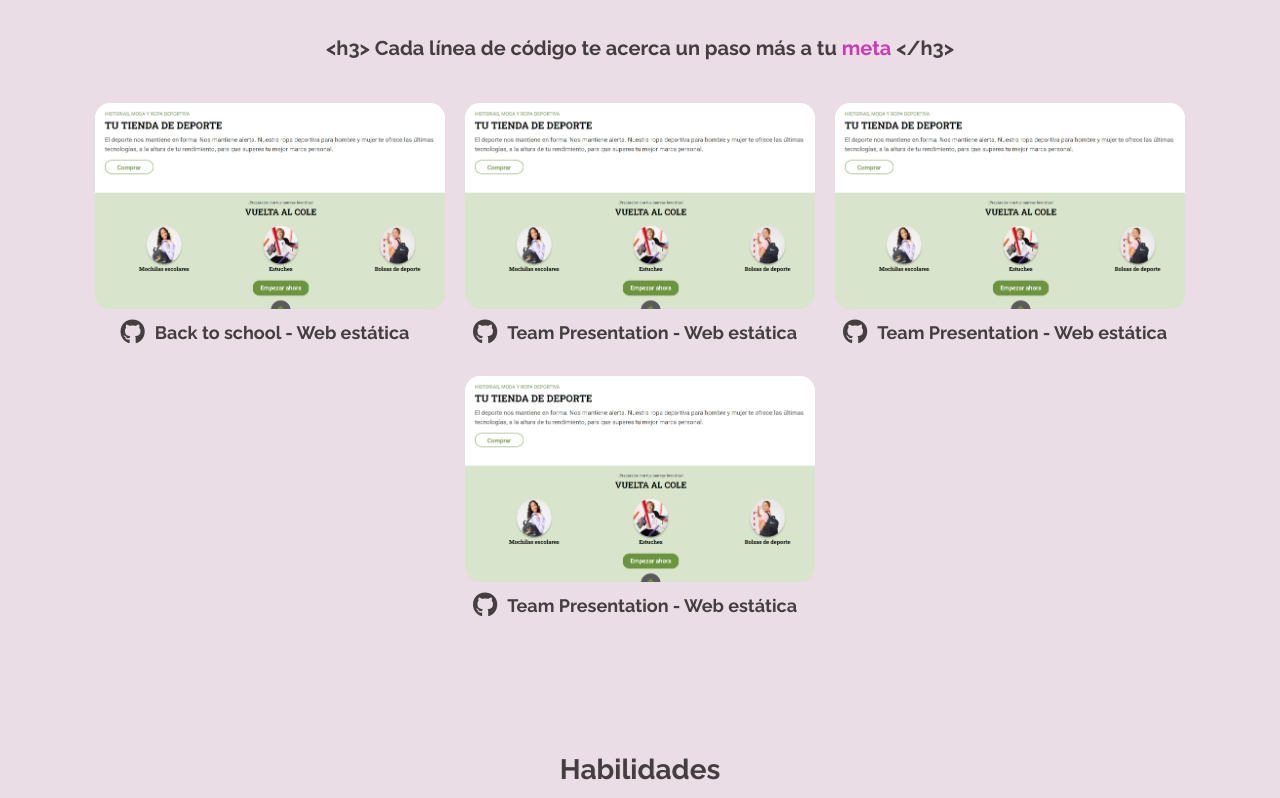
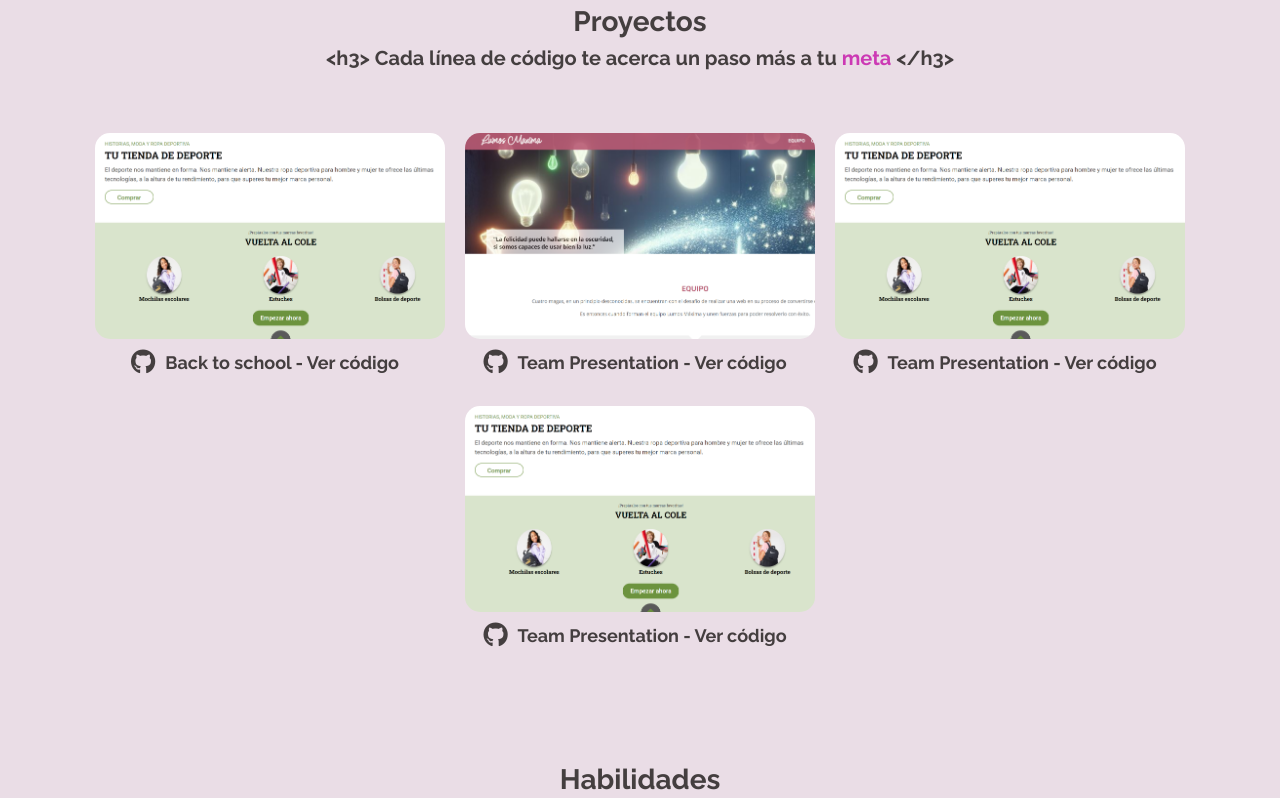
Before and after one commit to mteresacastro/My-Portfolio, a React (Vite) app: page / in a window 1280 px wide. Shown: the part 782-1580 px from the top of the page. Built offline with nearby package versions, Linux system fonts and the light colour scheme.

Commit message:
second project

```diff
--- a/src/components/MainProjects.jsx
+++ b/src/components/MainProjects.jsx
@@ -1,7 +1,8 @@
 import '../styles/mainProject.scss';
 import school from '../../src/images/backtoschool.png'
+import team from '../../src/images/teamPresentation.png'
 
-import milogo from '../../src/assets/miLogoMorado.png'
+
 
 function MainProjects() {
 
@@ -26,19 +27,19 @@ function MainProjects() {
                             </div>
                         </div>
                     </article>
-                    <a href="https://github.com/mteresacastro/Static-Website-Team-Presentation-HTML-CSS" target='_blank' rel='noreferrer'>
+                    <a className="a" href="https://github.com/mteresacastro/Static-Website-BackToSchool-HTML-CSS" target='_blank' rel='noreferrer'>
                         <div className="mainProjects__art--titleGit">
                             <i className="mainProjects__art--titleGit-git fa-brands fa-github"></i>
-                            <h4 className="mainProjects__art--titleGit-title">Back to school - Web estática</h4>
+                            <h4 className="mainProjects__art--titleGit-title">Back to school - Ver código</h4>
                         </div>
                     </a>
                 </a>
                 <a href="https://mteresacastro.github.io/Static-Website-Team-Presentation-HTML-CSS/" target='_blank' rel='noreferrer'>
                     <article className="mainProjects__art">
                         <div className="mainProjects__art--container">
-                            <img className="mainProjects__art--container-img" src={school} alt="" />
+                            <img className="mainProjects__art--container-img" src={team} alt="" />
                             <div className="mainProjects__art--container-div">
-                                <h4 className="art__div--h4">Ver Demo</h4>
+                                <h4 className="art__div--h4">Visitar Demo</h4>
                                 <p className="art__div--p">Web estática desarrollada en equipo según metodología Agile. Diseño responsive.</p>
                                 <ul className="art__div--ul">
                                     <li><img className="art__div--ul-img" src="../src/images/html-48.png" alt="logo html" /></li>
@@ -50,10 +51,10 @@ function MainProjects() {
                         </div>
 
                     </article>
-                    <a href="https://github.com/mteresacastro/Static-Website-Team-Presentation-HTML-CSS" target='_blank' rel='noreferrer'>
+                    <a className="a" href="https://github.com/mteresacastro/Static-Website-Team-Presentation-HTML-CSS" target='_blank' rel='noreferrer'>
                         <div className="mainProjects__art--titleGit">
                             <i className="mainProjects__art--titleGit-git fa-brands fa-github"></i>
-                            <h4 className="mainProjects__art--titleGit-title">Team Presentation - Web estática</h4>
+                            <h4 className="mainProjects__art--titleGit-title">Team Presentation - Ver código</h4>
                         </div>
                     </a>
                 </a>
@@ -62,7 +63,7 @@ function MainProjects() {
                         <div className="mainProjects__art--container">
                             <img className="mainProjects__art--container-img" src={school} alt="" />
                             <div className="mainProjects__art--container-div">
-                                <h4 className="art__div--h4">Ver Demo</h4>
+                                <h4 className="art__div--h4">Visitar Demo</h4>
                                 <p className="art__div--p">Web estática desarrollada según un diseño de Zeplin preestablecido. Diseño responsive.</p>
                                 <ul className="art__div--ul">
                                     <li><img className="art__div--ul-img" src="../src/images/html-48.png" alt="logo html" /></li>
@@ -72,10 +73,10 @@ function MainProjects() {
                             </div>
                         </div>
                     </article>
-                    <a href="https://github.com/mteresacastro/Static-Website-Team-Presentation-HTML-CSS" target='_blank' rel='noreferrer'>
+                    <a className="a" href="https://github.com/mteresacastro/Static-Website-Team-Presentation-HTML-CSS" target='_blank' rel='noreferrer'>
                         <div className="mainProjects__art--titleGit">
                             <i className="mainProjects__art--titleGit-git fa-brands fa-github"></i>
-                            <h4 className="mainProjects__art--titleGit-title">Team Presentation - Web estática</h4>
+                            <h4 className="mainProjects__art--titleGit-title">Team Presentation - Ver código</h4>
                         </div>
                     </a>
                 </a>
@@ -84,7 +85,7 @@ function MainProjects() {
                         <div className="mainProjects__art--container">
                             <img className="mainProjects__art--container-img" src={school} alt="" />
                             <div className="mainProjects__art--container-div">
-                                <h4 className="art__div--h4">Ver Demo</h4>
+                                <h4 className="art__div--h4">Visitar Demo</h4>
                                 <p className="art__div--p">Web estática desarrollada según un diseño de Zeplin preestablecido. Diseño responsive.</p>
                                 <ul className="art__div--ul">
                                     <li><img className="art__div--ul-img" src="../src/images/html-48.png" alt="logo html" /></li>
@@ -94,10 +95,10 @@ function MainProjects() {
                             </div>
                         </div>
                     </article>
-                    <a href="https://github.com/mteresacastro/Static-Website-Team-Presentation-HTML-CSS" target='_blank' rel='noreferrer'>
+                    <a className="a" href="https://github.com/mteresacastro/Static-Website-Team-Presentation-HTML-CSS" target='_blank' rel='noreferrer'>
                         <div className="mainProjects__art--titleGit">
                             <i className="mainProjects__art--titleGit-git fa-brands fa-github"></i>
-                            <h4 className="mainProjects__art--titleGit-title">Team Presentation - Web estática</h4>
+                            <h4 className="mainProjects__art--titleGit-title">Team Presentation - Ver código</h4>
                         </div>
                     </a>
                 </a>
--- a/src/styles/mainProject.scss
+++ b/src/styles/mainProject.scss
@@ -1,13 +1,13 @@
 .mainProjects{
     max-width: 100%;
-    margin: 4rem 3rem;
+    margin-top: 8rem;
     &__h2{
         font-size: 2.8rem;
-        margin: 3rem;
+        margin-top: 3rem;
     }
     &__h3{
         font-size: 2rem;
-        margin-bottom: 4rem;
+        margin-bottom: 6rem;
         &--span {
            color: #cc39b4;
         }
@@ -50,6 +50,9 @@
             display: flex;
             align-items: center;
             justify-content: center;
+            :hover{
+                color:#cc39b4
+            }
             &-title{
                 font-size: 1.8rem;
                 padding: 1rem;
@@ -90,3 +93,8 @@
 .link-code{
     width: 3rem;
 }
+.a{
+    :hover{
+        color:#cc39b4
+    }
+}
--- a/src/styles/mainSkills.scss
+++ b/src/styles/mainSkills.scss
@@ -4,7 +4,7 @@
     gap: 2rem;
     &__h2{
         font-size: 2.8rem;
-        margin-top: 8rem;
+        margin-top: 10rem;
     }
     &__h3{
         font-size: 2rem;
@@ -14,7 +14,7 @@
         border: 3px solid #cc39b4;
         border-radius: 10px;
         background-color: #edd2e5;
-        margin: 1rem;
+        padding: 2rem;
         display: block;
         text-wrap: wrap;
         align-items: center;
```
Also changed, not shown: src/images/teamPresentation.png (added).
